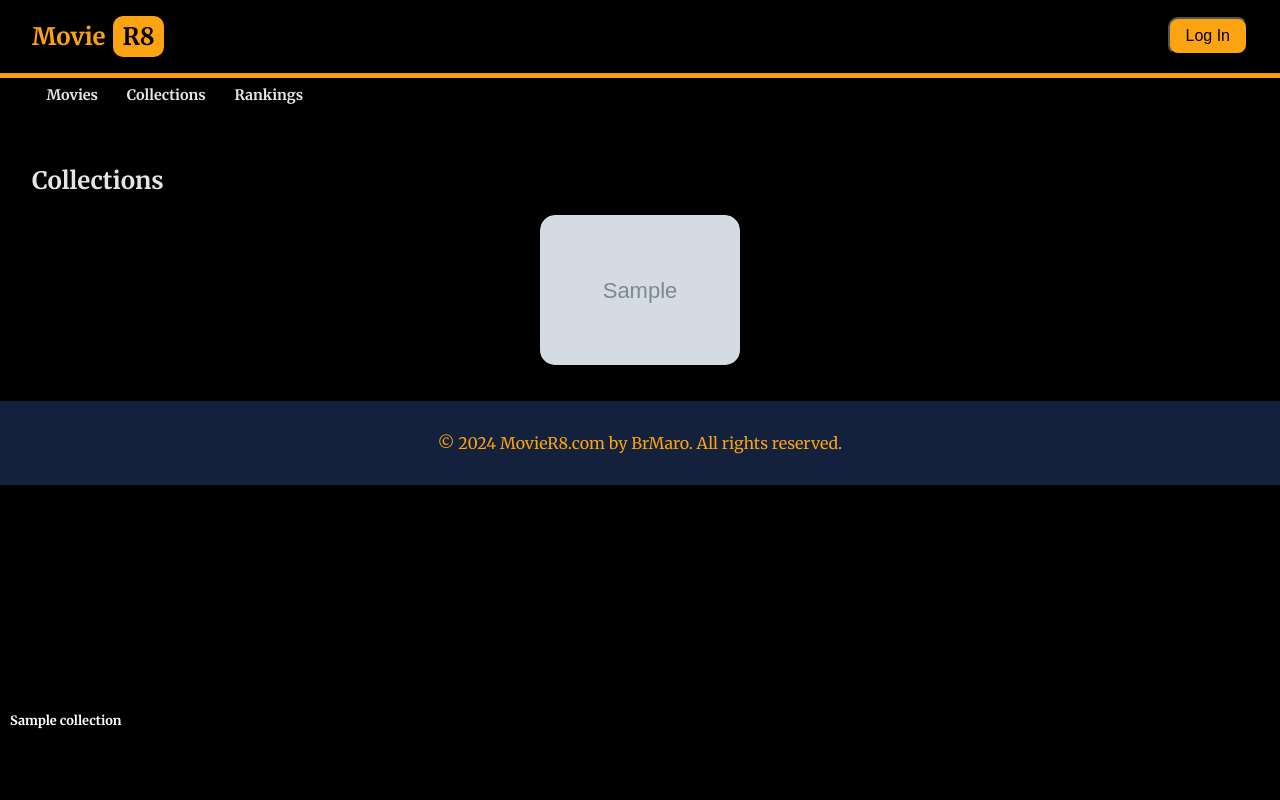
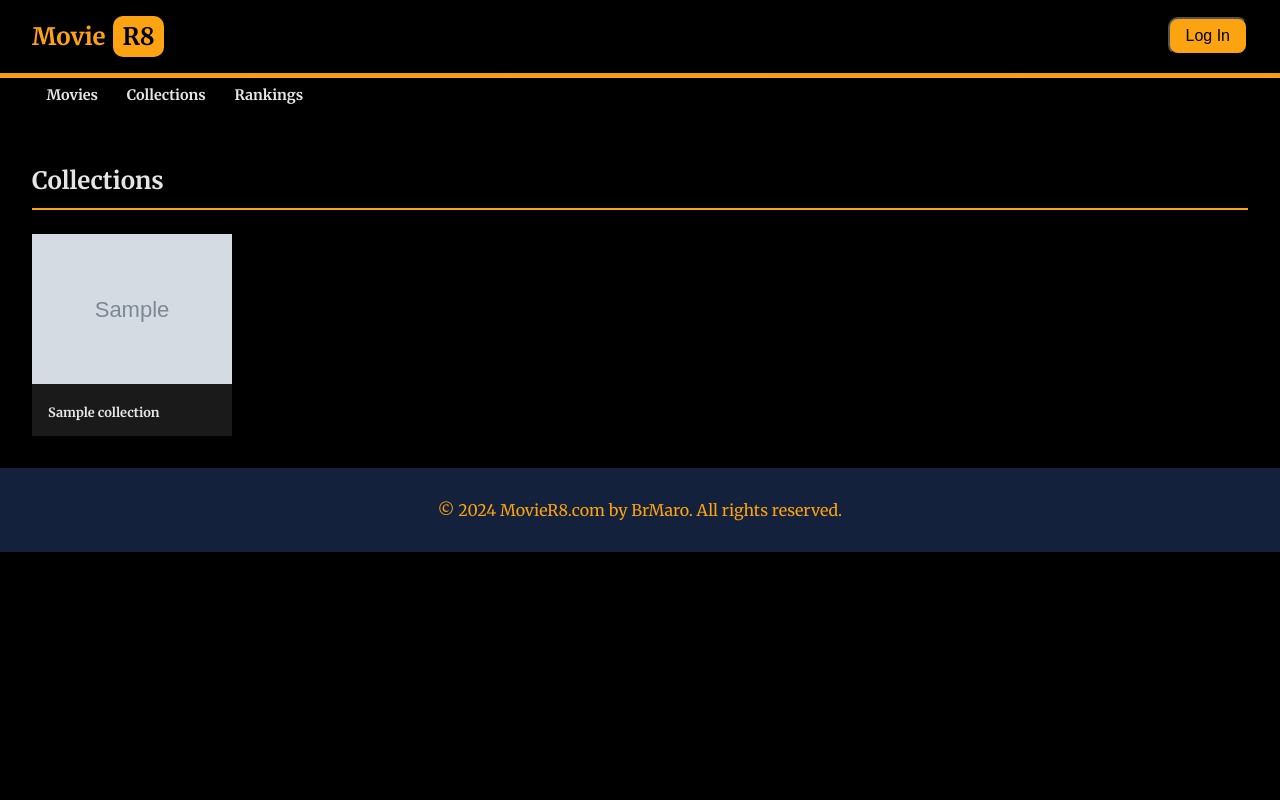
Before and after one commit to BrMaro/MovieRater, a Django app: template main/templates/main/collections.html in a window 1280 px wide. Run offline with Django 5.2, Linux system fonts and the light colour scheme; the template is opened without the code that fills it: values that come from a table or form of the project are taken from there, others are empty; tables that the repository leaves empty hold one stand-in row (values such as "Sample post"); grey boxes marked "Sample" are stand-in pictures.

Commit message:
bug fixe in the fetch_film_info.py script

```diff
--- a/main/models.py
+++ b/main/models.py
@@ -1,4 +1,5 @@
 from django.db import models
+from django.db.models import Avg
 
 
 class Genre(models.Model):
@@ -48,3 +49,29 @@ class Ratings(models.Model):
     tmdb_vote_count = models.IntegerField(blank=True, null=True)
     imdb_rating = models.FloatField(blank=True, null=True)
     imdb_vote_count = models.IntegerField(blank=True, null=True)
+
+    @staticmethod
+    def calculate_mean_score():
+        tmdb_avg = Ratings.objects.aggregate(Avg('tmdb_vote_average'))['tmdb_vote_average__avg']
+        imdb_avg = Ratings.objects.aggregate(Avg('imdb_rating'))['imdb_rating__avg']
+        return (tmdb_avg + imdb_avg) / 2
+
+    def calculate_weighted_score(self, m=50):
+        tmdb_vote_average = self.tmdb_vote_average or 0
+        imdb_rating = self.imdb_rating or 0
+        tmdb_vote_count = self.tmdb_vote_count or 0
+        imdb_vote_count = self.imdb_vote_count or 0
+
+        # Calculate average score S
+        total_votes = tmdb_vote_count + imdb_vote_count
+        if total_votes == 0:
+            return 0
+
+        avg_score = (tmdb_vote_average * tmdb_vote_count + imdb_rating * imdb_vote_count) / total_votes
+
+        # Mean score across the database
+        mean_score = Ratings.calculate_mean_score()
+
+        # Weighted score calculation
+        weighted_score = (total_votes / (total_votes + m)) * avg_score + (m / (total_votes + m)) * mean_score
+        return weighted_score
--- a/main/templates/main/collections.html
+++ b/main/templates/main/collections.html
@@ -4,70 +4,76 @@
 
 {% block head %}
     <style>
-        .collections-page {
+        .section {
             padding: 2em;
-            color: #E5E5E5;
+        }
+
+        .section h2 {
+            border-bottom: 2px solid #FCA311;
+            padding-bottom: 0.5em;
+            margin-bottom: 1em;
         }
 
         .collections-list {
             display: flex;
             flex-wrap: wrap;
-            gap: 20px;
-            justify-content: center;
+            gap: 1em;
         }
 
         .collection-card {
+            background-color: #1a1a1a;
+            overflow: hidden;
             width: 200px;
-            border-radius: 15px;
-            overflow: hidden;
             transition: transform 0.3s ease;
-        }
-
-        .collection-card img {
-            width: 100%;
-            border-radius: 15px;
-        }
-
-        .collection-card .info-overlay {
-            gap:20px;
-            position: absolute;
-            bottom: 0;
-            left: 0;
-            width: 100%;
-            height: 20%;
-            background-color: rgba(0, 0, 0, 0.8);
-            display: flex;
-            justify-content: space-between;
-            align-items: center;
-            padding: 0 10px;
-            box-sizing: border-box;
-        }
-
-        .collection-card .info-overlay h3 {
-            color: #FFFFFF;
-            font-size: 0.8em;
-            margin: 0;
         }
 
         .collection-card:hover {
             transform: scale(1.05);
         }
+
+        .collection-card img {
+            width: 100%;
+        }
+
+        .collections-list a {
+            text-decoration: none;
+            color: inherit;
+        }
+
+        .collection-card .info {
+            padding: 1em;
+        }
+
+        .collection-card .info h3 {
+            margin: 0;
+            font-size: 0.8em;
+        }
+
+        .collection-card .info p {
+            font-size: 0.6em;
+            text-decoration: none;
+            color: #ccc;
+        }
+
+        .collection-card .info .rating {
+            color: #FCA311;
+        }
     </style>
 {% endblock %}
 
 {% block content %}
-    <div class="collections-page">
+    <div class="section">
         <h2>Collections</h2>
         <div class="collections-list">
             {% for collection in collections %}
-                <div class="collection-card">
-                    <a href="{% url 'collection_page' collection.collection_id %}">
+                <a href="{% url 'collection_page' collection.collection_id %}">
+                    <div class="collection-card">
                         <img src="{{ collection.poster_path }}" alt="{{ collection.name }} Poster">
-                        <div class="info-overlay">
+                        <div class="info">
                             <h3>{{ collection.name }}</h3>
                         </div>
-                    </a>
-                </div>
+                    </div>
+                </a>
             {% endfor %}
         </div>
     </div>
--- a/main/templates/main/movie_page.html
+++ b/main/templates/main/movie_page.html
@@ -30,7 +30,7 @@
             left: 0;
             width: 100%;
             padding: 2em;
-            background: linear-gradient(to right, rgba(0, 0, 0, 0.8), rgba(0, 0, 0, 0));
+            background: linear-gradient(to top right, rgb(0, 0, 0), rgba(0, 0, 0, 0));
             max-width: fit-content;
             color: #FFFFFF;
             border-bottom-left-radius: 15px;
@@ -198,7 +198,7 @@
                 <p>{{ overview }}</p>
                 <p><strong>Original Title:</strong> {{ original_title }}</p>
                 <p><strong>Release Date:</strong> {{ release_date }}</p>
-                <p><strong>Runtime:</strong> {{ runtime }} minutes</p>
+                <p><strong>Runtime:</strong> {{ runtime }} </p>
                 <p><strong>Adult:</strong> {{ adult|yesno:"Yes,No" }}</p>
                 <table class="ratings-table">
                     <tr>
--- a/main/templates/main/table_display.html
+++ b/main/templates/main/table_display.html
@@ -76,6 +76,7 @@
         .title-text-container {
             display: flex;
             flex-direction: column;
+            font: Arial;
             justify-content: space-between;
             line-height: 8px;
             flex-grow: 1;
@@ -93,6 +94,7 @@
 
         table .rank-number {
             font: 'Tahoma Bold';
+            font-weight:900;
             font-size: 36px;
             text-align: center;
             vertical-align: middle;
@@ -133,7 +135,6 @@
                                 {% if movie.collection_name %}
                                     <p>{{ movie.collection_name }} : {{ movie.num_of_movies_in_collection}} </p>
                                 {% endif %}
-                                </div>
                         </div>
                     </td>
                     <td>
@@ -143,7 +144,7 @@
                             {% endfor %}
                         </div>
                     </td>
-                    <td>{{ movie.tmdb_popularity }}</td>
+                    <td>{{ movie.weighted_score}}</td>
                 </tr>
                 {% endfor %}
 
```
Also changed, not shown: main/templates/main/home2.html (+7 -3 lines), main/templates/main/table_display2.html (+23 -3 lines), main/views.py (+36 -10 lines), scripts/fetch_film_info.py (+4 -3 lines).
